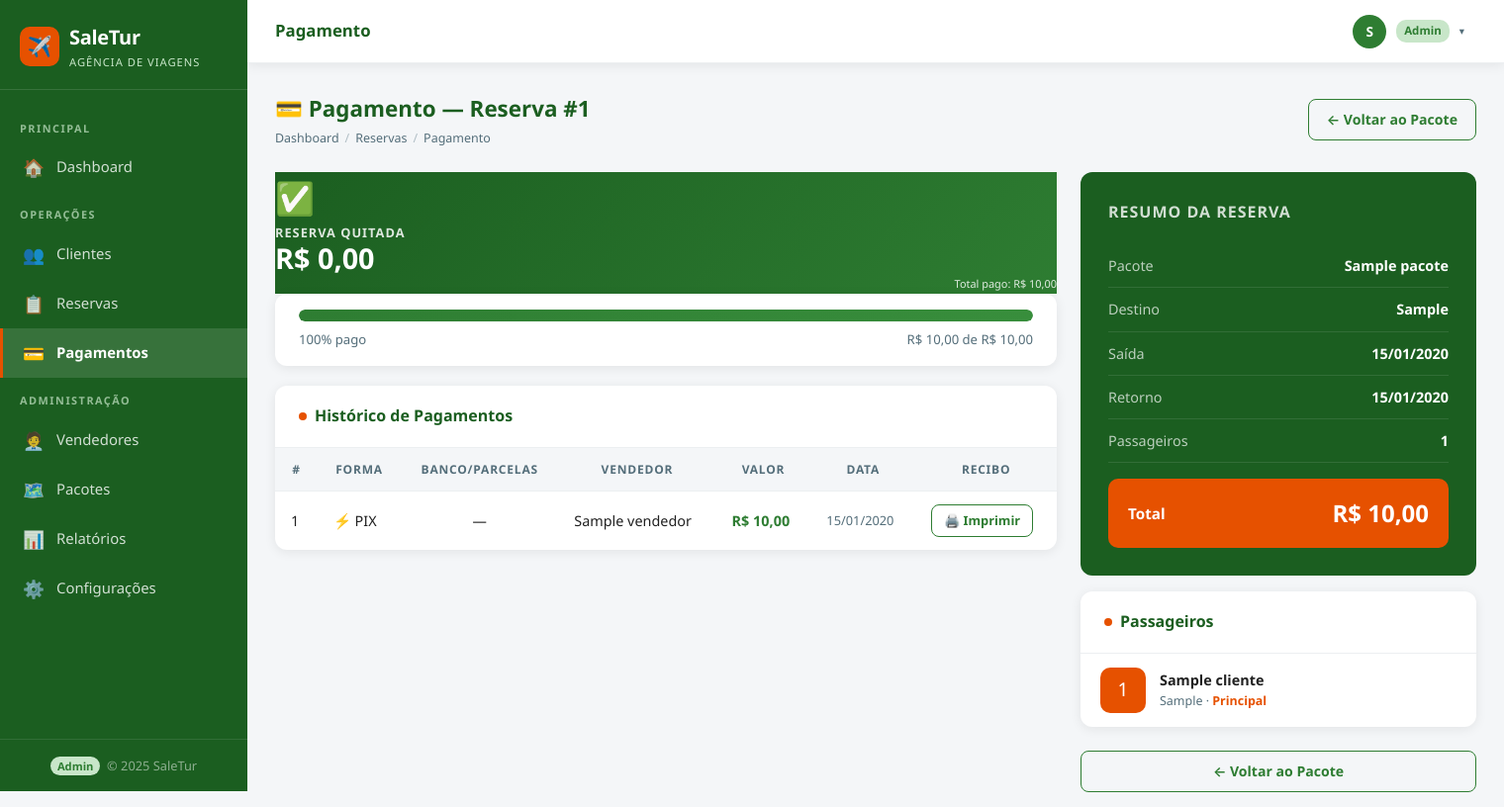
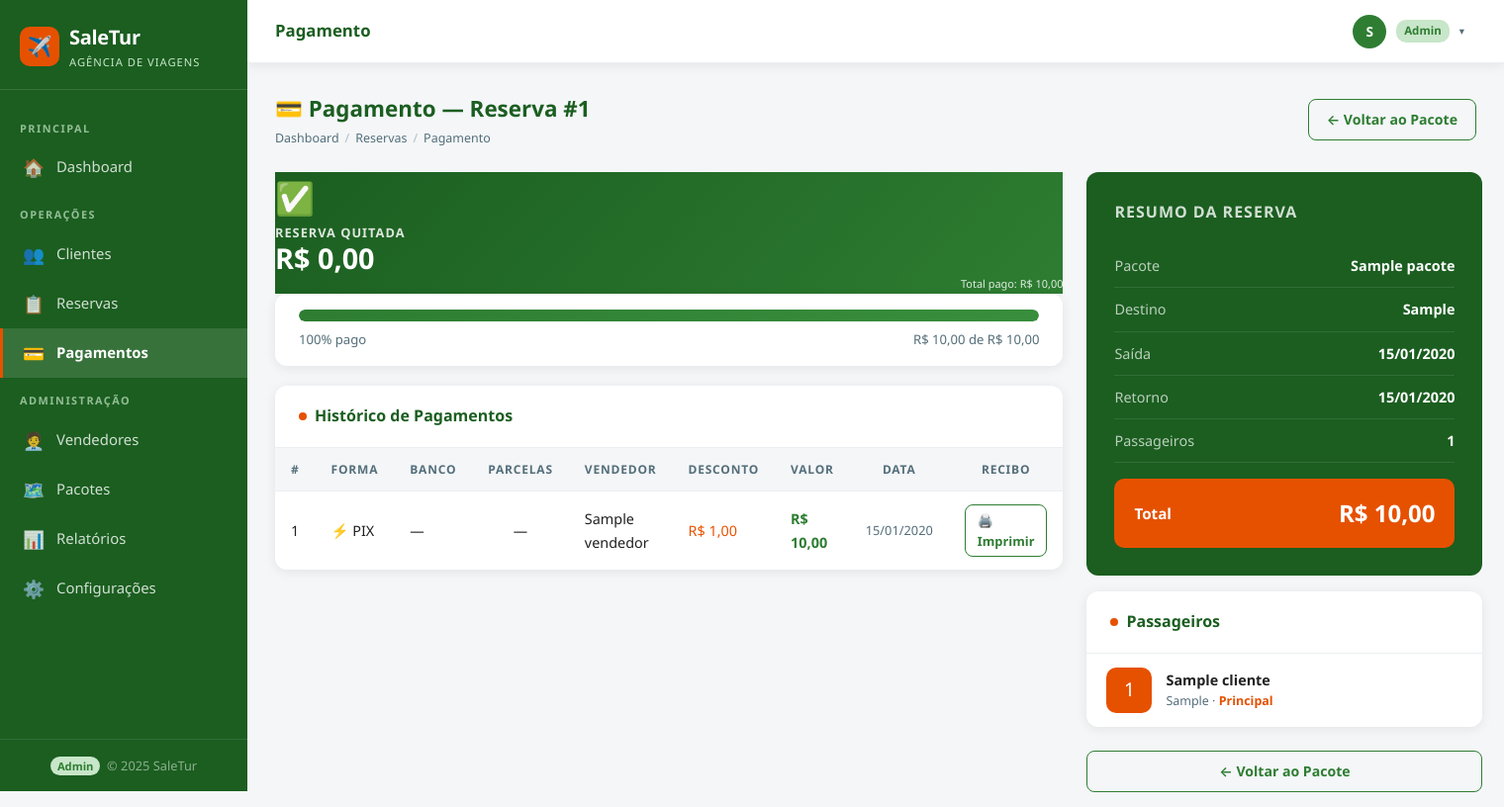
Before and after one commit to joserobertojr/-paiva-express, a Django app: page /pagamentos/checkout/1/ in a window 1520 px wide. Shown: the top 816 px of the page at 99% size. Run offline with Django 5.2, Linux system fonts and the light colour scheme; a user stored in the database is signed in; tables that the repository leaves empty hold one stand-in row (values such as "Sample post"); some libraries are stand-ins or nearby versions.

Commit message:
Add: validade do passaporte, desconto no pagamento e coluna banco no histórico
- Cliente: campo validade_passaporte (DateField) junto ao passaporte
- Pagamento: campo desconto (DecimalField) com exibição no histórico
- Histórico: colunas Banco e Parcelas separadas + coluna Desconto

Co-Authored-By: Claude Sonnet 4.6 <noreply@anthropic.com>

```diff
--- a/sala-e-tu/clientes/forms.py
+++ b/sala-e-tu/clientes/forms.py
@@ -5,9 +5,10 @@ from .models import Cliente
 class ClienteForm(forms.ModelForm):
     class Meta:
         model = Cliente
-        fields = ['nome', 'telefone', 'cpf', 'passaporte', 'data_nascimento', 'email', 'cidade']
+        fields = ['nome', 'telefone', 'cpf', 'passaporte', 'validade_passaporte', 'data_nascimento', 'email', 'cidade']
         widgets = {
             'data_nascimento': forms.DateInput(attrs={'type': 'date'}),
+            'validade_passaporte': forms.DateInput(attrs={'type': 'date'}),
         }
 
     def clean(self):
--- a/sala-e-tu/clientes/models.py
+++ b/sala-e-tu/clientes/models.py
@@ -6,6 +6,7 @@ class Cliente(models.Model):
     telefone = models.CharField('Telefone', max_length=20, blank=True)
     cpf = models.CharField('CPF', max_length=20, blank=True, default='')
     passaporte = models.CharField('Passaporte', max_length=30, blank=True, default='')
+    validade_passaporte = models.DateField('Validade do Passaporte', null=True, blank=True)
     data_nascimento = models.DateField('Data de Nascimento', null=True, blank=True)
     email = models.EmailField('E-mail', blank=True)
     cidade = models.CharField('Cidade', max_length=80, blank=True)
--- a/sala-e-tu/pagamentos/models.py
+++ b/sala-e-tu/pagamentos/models.py
@@ -36,6 +36,7 @@ class Pagamento(models.Model):
         'vendedores.Vendedor', on_delete=models.SET_NULL,
         null=True, blank=True, related_name='pagamentos_recebidos', verbose_name='Vendedor Responsável'
     )
+    desconto = models.DecimalField('Desconto (R$)', max_digits=10, decimal_places=2, default=0)
     observacoes = models.TextField('Observações', blank=True)
     data_pagamento = models.DateField('Data do Pagamento', default=datetime.date.today)
     registrado_em = models.DateTimeField(auto_now_add=True)
--- a/sala-e-tu/pagamentos/views.py
+++ b/sala-e-tu/pagamentos/views.py
@@ -56,6 +56,12 @@ def checkout(request, pk):
 
         vendedor_id = request.POST.get('vendedor') or None
         observacoes = request.POST.get('observacoes', '')
+        try:
+            desconto = Decimal(request.POST.get('desconto', '0').replace(',', '.'))
+            if desconto < 0:
+                desconto = Decimal('0')
+        except InvalidOperation:
+            desconto = Decimal('0')
 
         if forma and valor > 0:
             valor_efetivo = min(valor, saldo)
@@ -68,6 +74,7 @@ def checkout(request, pk):
                 vendedor_id=vendedor_id,
                 observacoes=observacoes,
                 data_pagamento=data_pagamento,
+                desconto=desconto,
             )
             audit_log(request, AuditLog.ACAO_CRIAR, 'Pagamentos',
                       f'Registrou pagamento R$ {valor_efetivo:.2f} ({FORMA_LABELS.get(forma, forma)}) '
--- a/sala-e-tu/templates/clientes/form.html
+++ b/sala-e-tu/templates/clientes/form.html
@@ -64,6 +64,12 @@
       </div>
 
       <div class="form-group">
+        <label>Validade do Passaporte</label>
+        {% render_field form.validade_passaporte class="form-control" %}
+        {{ form.validade_passaporte.errors }}
+      </div>
+
+      <div class="form-group">
         <label>Data de Nascimento</label>
         {% render_field form.data_nascimento class="form-control" %}
         {{ form.data_nascimento.errors }}
--- a/sala-e-tu/templates/pagamentos/checkout.html
+++ b/sala-e-tu/templates/pagamentos/checkout.html
@@ -151,6 +151,13 @@
           <input type="date" name="data_pagamento" class="form-control" value="{{ hoje }}" required />
         </div>
 
+        <!-- DESCONTO -->
+        <div class="form-group" style="margin-bottom:14px;">
+          <label>Desconto (R$)</label>
+          <input type="text" name="desconto" id="desconto-input" class="form-control"
+                 placeholder="0,00" value="0,00" oninput="calcSaldo(document.getElementById('valor-input').value)" autocomplete="off" />
+        </div>
+
         <div class="form-group" style="margin-bottom:16px;">
           <label>Observação</label>
           <input type="text" name="observacoes" class="form-control" placeholder="Opcional" />
@@ -172,7 +179,7 @@
       <div class="panel-body">
         <table class="saleetur-table">
           <thead>
-            <tr><th>#</th><th>Forma</th><th>Banco/Parcelas</th><th>Vendedor</th><th>Valor</th><th>Data</th><th>Recibo</th></tr>
+            <tr><th>#</th><th>Forma</th><th>Banco</th><th>Parcelas</th><th>Vendedor</th><th>Desconto</th><th>Valor</th><th>Data</th><th>Recibo</th></tr>
           </thead>
           <tbody>
             {% for p in pagamentos %}
@@ -182,12 +189,14 @@
                 {% if p.forma == 'pix' %}⚡{% elif p.forma == 'dinheiro' %}💵{% else %}💳{% endif %}
                 {{ p.get_forma_display }}
               </td>
+              <td>{{ p.banco_pix.nome|default:"—" }}</td>
               <td style="text-align:center;">
-                {% if p.forma == 'cartao_credito' %}{{ p.parcelas|default:1 }}x
-                {% elif p.forma == 'pix' %}{{ p.banco_pix.nome|default:"—" }}
-                {% else %}—{% endif %}
+                {% if p.forma == 'cartao_credito' %}{{ p.parcelas|default:1 }}x{% else %}—{% endif %}
               </td>
               <td>{{ p.vendedor.nome|default:"—" }}</td>
+              <td style="color:var(--laranja);">
+                {% if p.desconto %}R$ {{ p.desconto|floatformat:2 }}{% else %}—{% endif %}
+              </td>
               <td><strong style="color:var(--verde);">R$ {{ p.valor|floatformat:2 }}</strong></td>
               <td style="font-size:.8rem;color:var(--cinza-3);">{{ p.data_pagamento|date:"d/m/Y" }}</td>
               <td>
```
Also changed, not shown: sala-e-tu/clientes/migrations/0003_cliente_validade_passaporte.py (added), sala-e-tu/pagamentos/migrations/0005_pagamento_desconto.py (added).
